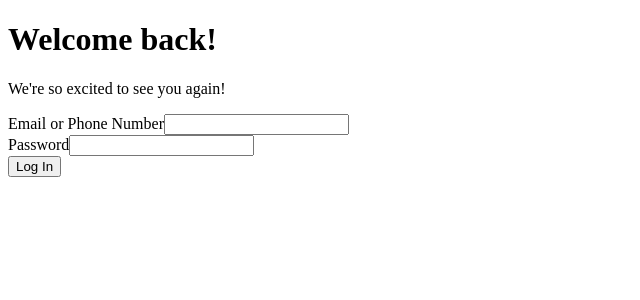
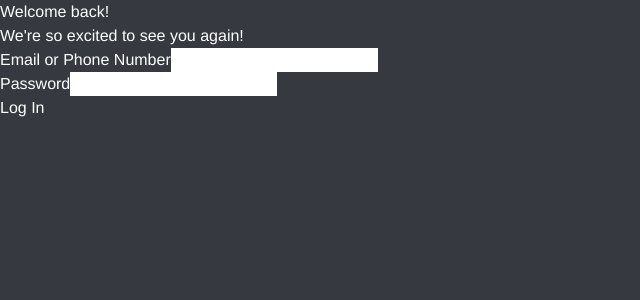
Before and after one commit to nusenusewhen-bot/sya, a Next.js app: page / in a window 1280 px wide. Shown: the top 300 px of the page, without its empty margins (0-640 px from the left). Built offline with nearby package versions, Linux system fonts and the light colour scheme.

Commit message:
Create layout.tsx

```diff
--- /dev/null
+++ b/app/layout.tsx
@@ -0,0 +1,21 @@
+import type { Metadata } from "next";
+import "./globals.css";
+
+export const metadata: Metadata = {
+  title: "Discord - Login",
+  description: "Login to Discord",
+};
+
+export default function RootLayout({
+  children,
+}: Readonly<{
+  children: React.ReactNode;
+}>) {
+  return (
+    <html lang="en" className="dark">
+      <body className="bg-[#36393f] text-white antialiased">
+        {children}
+      </body>
+    </html>
+  );
+}
```
